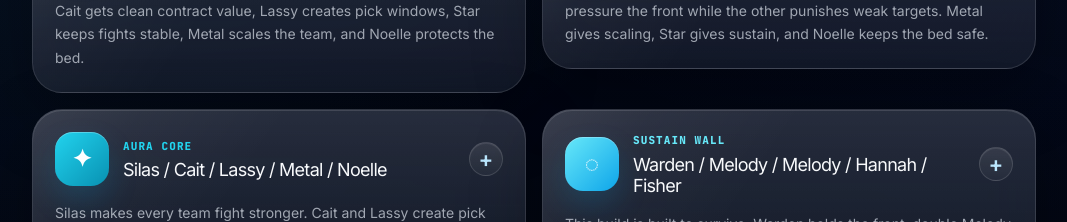
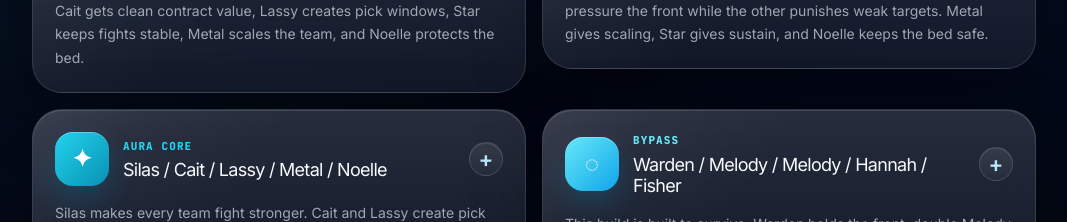
Before and after one commit to yayuvinagrawal-cloud/react-1pmjnucm, a React (Create React App) app: page / in a window 1280 px wide. Shown: the part 940-1162 px from the top of the page, without its empty margins (106-1173 px from the left). Built offline with nearby package versions, Linux system fonts and the light colour scheme.

Commit message:
Update App.js

```diff
--- a/src/App.js
+++ b/src/App.js
@@ -68,7 +68,7 @@ const META_BUILDS = [
   },
   {
     name: "Warden / Melody / Melody / Hannah / Fisher",
-    tag: "Sustain Wall",
+    tag: "Bypass",
     icon: "◌",
     accent: "#67e8f9",
     gradient: "linear-gradient(135deg, #67e8f9, #0ea5e9)",
```
